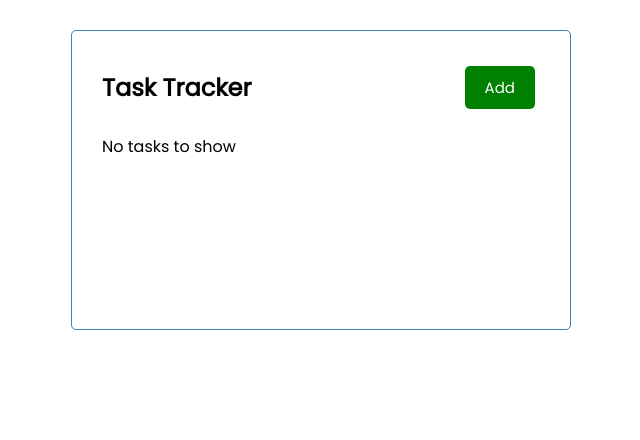
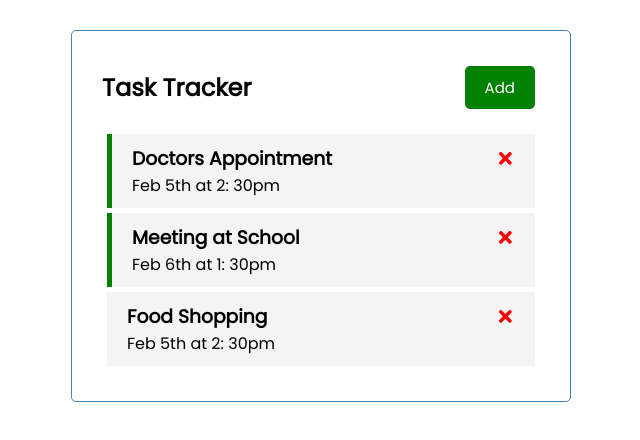
Before and after one commit to vibrunazo/react-task-tracker, a React (Create React App) app: page / in a window 1280 px wide. Shown: the top 440 px of the page, without its empty margins (319-959 px from the left). Built offline with nearby package versions, Linux system fonts and the light colour scheme; data requests are answered from the project's data file.

Commit message:
useEffect Hook and Fetch tasks from server

```diff
--- a/src/App.js
+++ b/src/App.js
@@ -3,10 +3,31 @@
 import Tasks from './components/Tasks';
 import AddTask from './components/AddTask';
 import { useState } from "react"
+import { useEffect } from "react"
 
 function App() {
   const [showAddTask, setShowAddTask] = useState(false)
   const [tasks, setTasks] = useState([])
+
+  useEffect(() => {
+    const getTasks = async () => {
+      const tasksFromServer = await fetchTasks()
+      setTasks(tasksFromServer)
+    }
+
+    getTasks()
+    return () => {
+      // cleanup
+    }
+  }, [])
+
+  // Fetch Tasks from server
+  const fetchTasks = async () => {
+    const res = await fetch('http://localhost:5000/tasks')
+    const data = await res.json()
+
+    return data
+  }
 
   // Add Task
   const addTask = (task) => {
```
